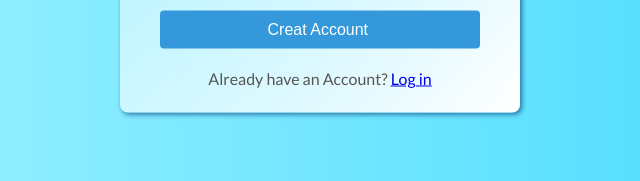
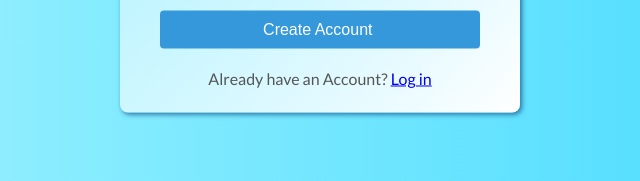
Before and after one commit to VishalKumar22/mini-project-HTML-CSS-, a plain HTML site: page index.html in a window 1280 px wide. Shown: the part 468-649 px from the top of the page, 320-960 px from the left. Drawn offline with Linux system fonts and the light colour scheme.

Commit message:
Updated index.html

```diff
--- a/index.html
+++ b/index.html
@@ -32,7 +32,7 @@
                         <input type="password" id=" password" placeholder="at least 8 characters " required>
                     </p>
                     <p>
-                        <input type="submit" id="submit" value="Creat Account " >
+                        <input type="submit" id="submit" value="Create Account " >
                     </p>
                 </form>
             </main>
```
